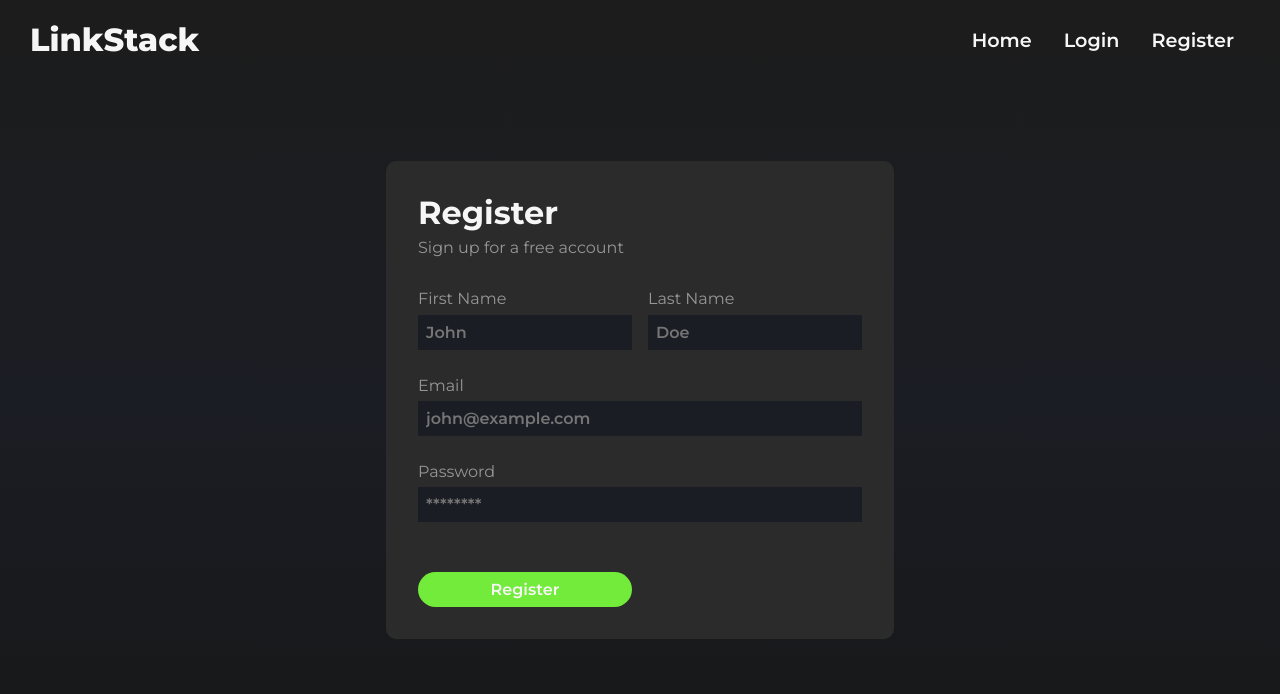
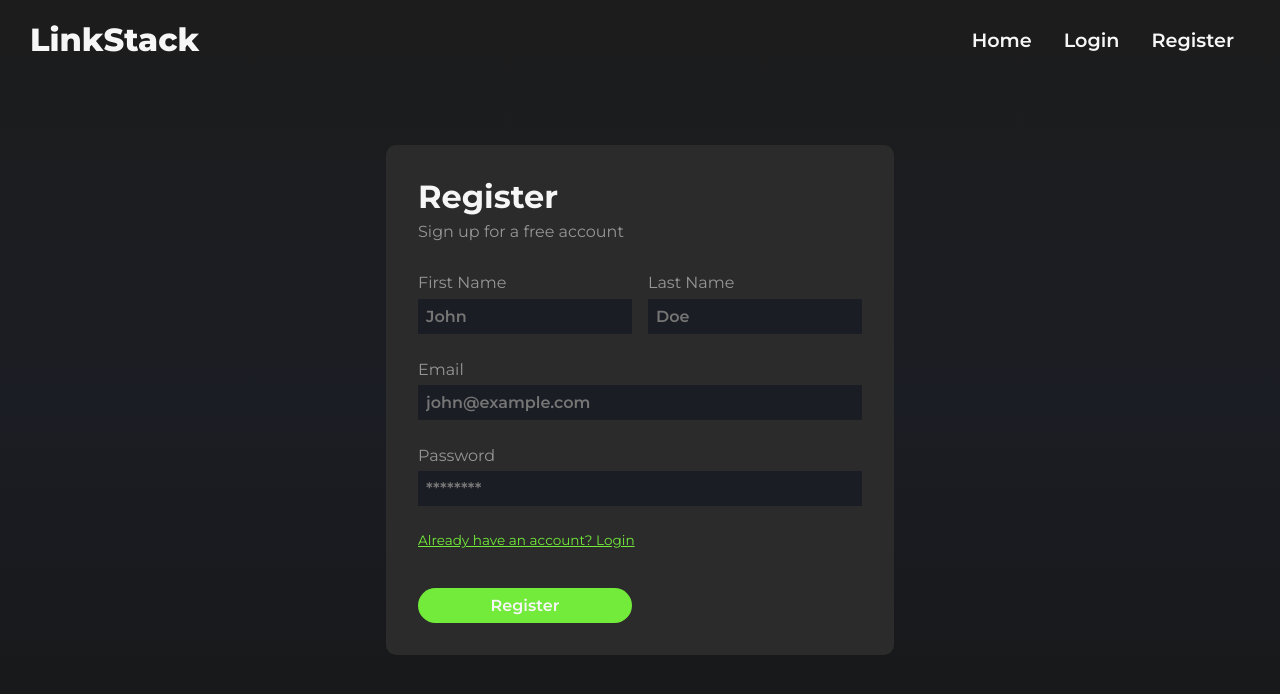
Before and after one commit to VincenzoMeschi/LinkStack, a React (Create React App) app in the folder client/: page /register in a window 1280 px wide. Shown: the top 694 px of the page. Built offline with nearby package versions, Linux system fonts and the light colour scheme.

Commit message:
Add link to login page if user has account

```diff
--- a/client/src/pages/register/Register.jsx
+++ b/client/src/pages/register/Register.jsx
@@ -1,6 +1,6 @@
-// src/components/Register.js
 import React, { useState } from "react";
 import { useMutation, gql } from "@apollo/client";
+import { Link } from "react-router-dom";
 import "./register.css";
 
 const CREATE_USER = gql`
@@ -60,6 +60,10 @@ const Register = () => {
                 <input type="password" placeholder="********" id="password" value={password} onChange={(e) => setPassword(e.target.value)} />
               </div>
 
+              <Link className="already-have-account" to="/login">
+                Already have an account? Login
+              </Link>
+
               <button type="submit">Register</button>
             </div>
           </form>
--- a/client/src/pages/register/register.css
+++ b/client/src/pages/register/register.css
@@ -72,6 +72,20 @@ form .register-form-inputs .input-field input {
   grid-column: 1 / 3;
 }
 
+.already-have-account {
+  font-family: "Montserrat";
+  font-weight: 400;
+  font-size: 0.85rem;
+  color: var(--apple-green);
+  grid-column: 1 / 3;
+}
+
+.already-have-account:hover {
+  color: var(--asparagus);
+  transition: 0.2s ease-in-out;
+  cursor: pointer;
+}
+
 .register-form-inputs button {
   display: block;
   border: none;
```
